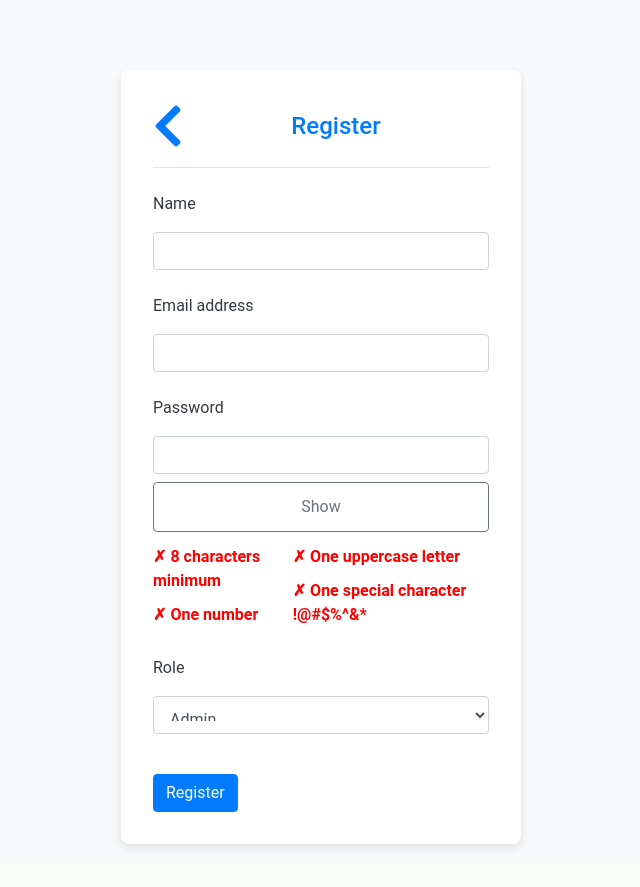
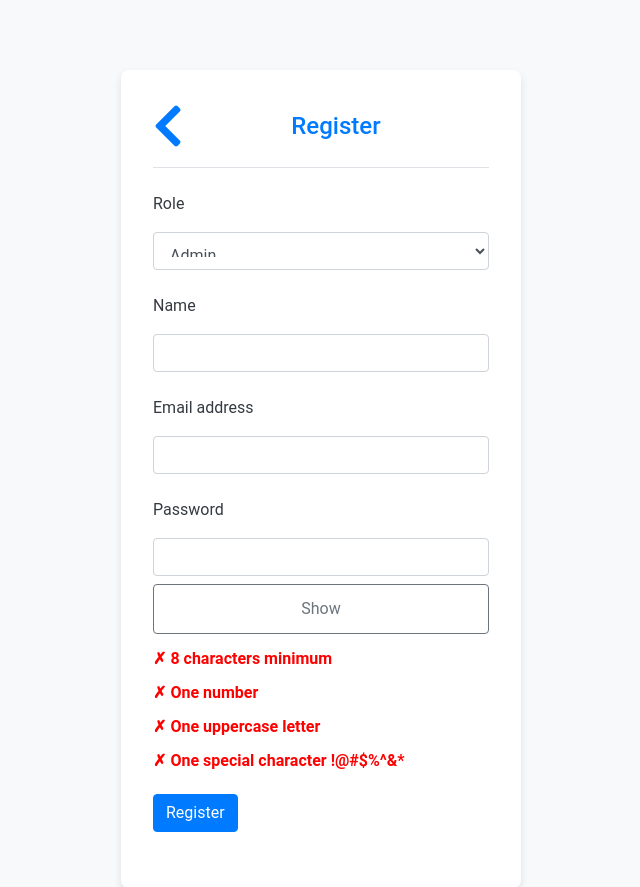
Before and after one commit to Hiru5han/QA-project-weabapp, a Flask app: page /register in a window 1280 px wide. Shown: the part 66-953 px from the top of the page, without its empty margins (319-959 px from the left). Before the commit the page ends 916 px from the top, so only its background shows below. Run offline with Flask 3, Linux system fonts and the light colour scheme; some libraries are stand-ins or nearby versions.

Commit message:
adjusting register form

```diff
--- a/app/templates/register.html
+++ b/app/templates/register.html
@@ -24,6 +24,15 @@
             {% endif %}
             {% endwith %}
 
+                <div class="form-group">
+                    <label for="role">Role</label>
+                    <select class="form-control" id="role" name="role" required>
+                        <option value="admin" {% if role == 'admin' %}selected{% endif %}>Admin</option>
+                        <option value="support" {% if role == 'support' %}selected{% endif %}>Support</option>
+                        <option value="regular" {% if role == 'regular' %}selected{% endif %}>Regular</option>
+                    </select>
+                </div>
+
             <form method="POST">
                 <div class="form-group">
                     <label for="name">Name</label>
@@ -46,22 +55,10 @@
                             <div class="criteria-item">
                                 <span id="length" class="invalid">✗ 8 characters minimum</span>
                                 <span id="number" class="invalid">✗ One number</span>
-                            </div>
-                            <div class="criteria-item">
                                 <span id="uppercase" class="invalid">✗ One uppercase letter</span>
                                 <span id="special" class="invalid">✗ One special character !@#$%^&*</span>
-                            </div>
                         </div>
                     </div>
-                </div>
-
-                <div class="form-group">
-                    <label for="role">Role</label>
-                    <select class="form-control" id="role" name="role" required>
-                        <option value="admin" {% if role == 'admin' %}selected{% endif %}>Admin</option>
-                        <option value="support" {% if role == 'support' %}selected{% endif %}>Support</option>
-                        <option value="regular" {% if role == 'regular' %}selected{% endif %}>Regular</option>
-                    </select>
                 </div>
 
                 <button type="submit" class="btn btn-primary mt-3">Register</button>
```
